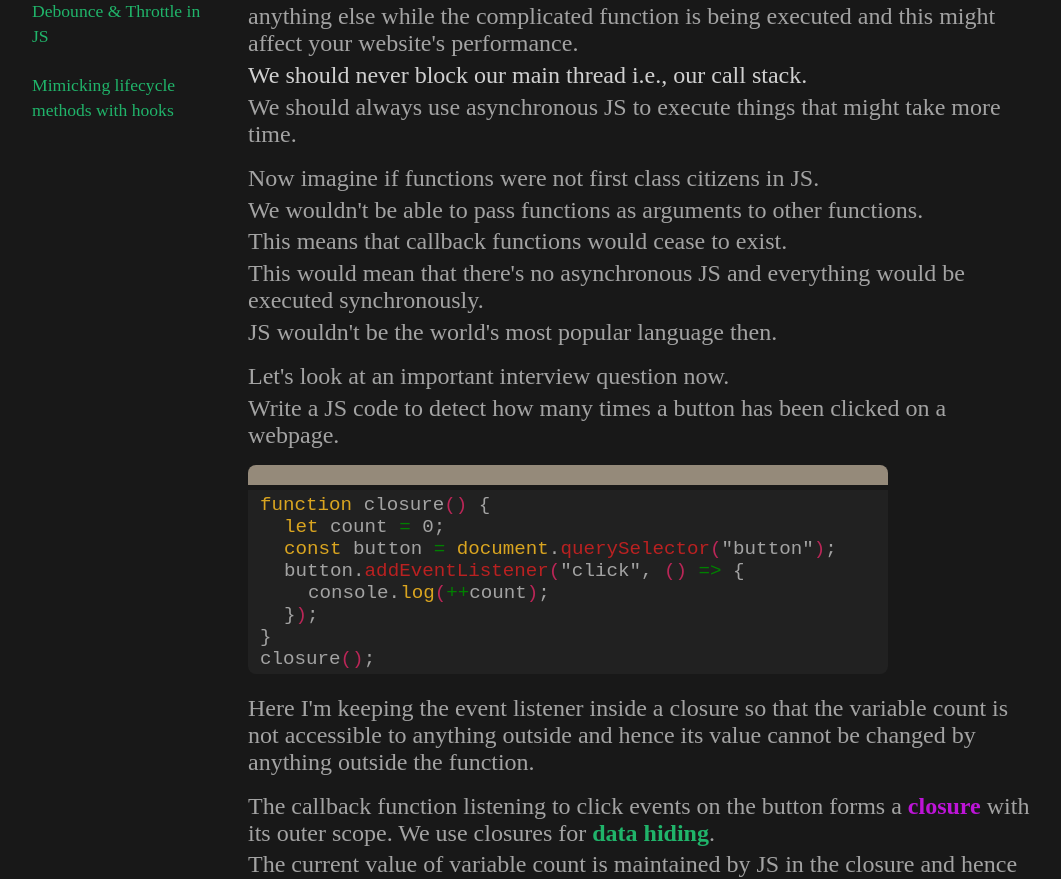
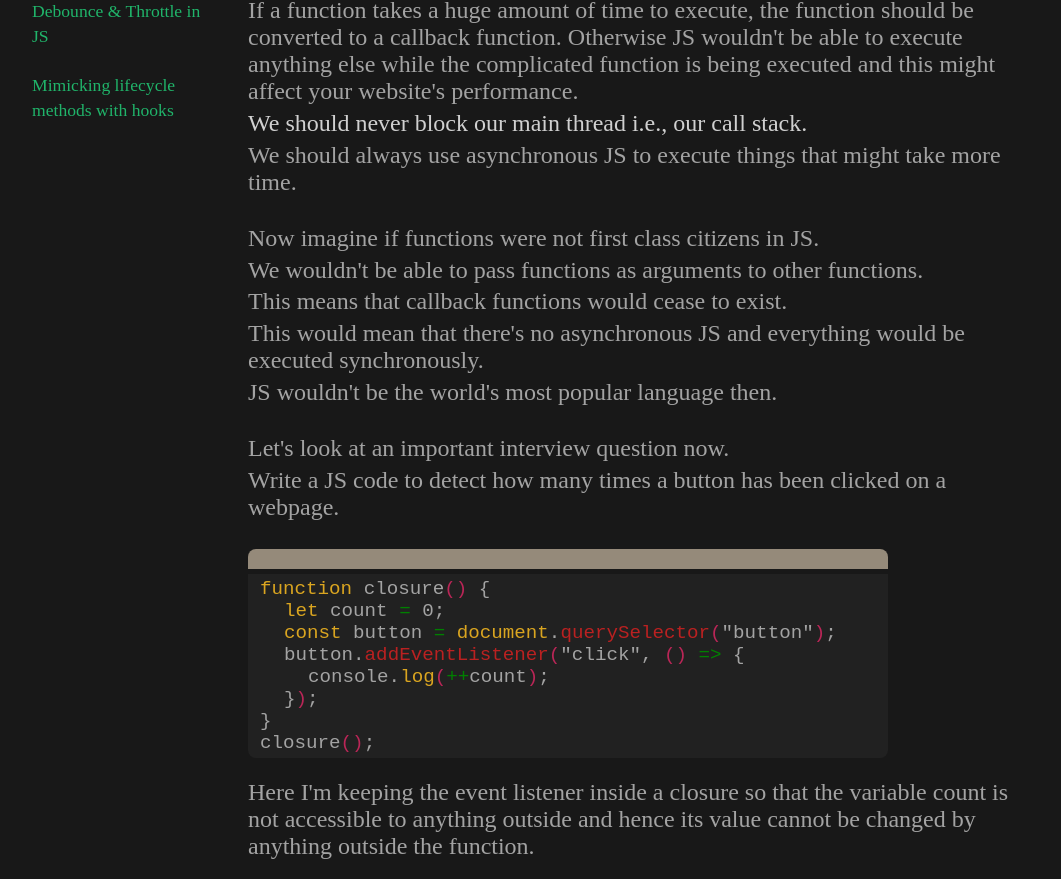
Before and after one commit to SoumyaSagnik/Blogs, a React (Create React App) app: page /js-callback in a window 1280 px wide. Shown: the part 1541-2420 px from the top of the page, without its empty margins (104-1165 px from the left). Built offline with nearby package versions, Linux system fonts and the light colour scheme; a web font is replaced by a local one.

Commit message:
css spacing improvements

```diff
--- a/src/App.css
+++ b/src/App.css
@@ -339,15 +339,15 @@ footer img#mail {
 }
 
 .space-all {
-  margin: .75rem 0;
+  margin: 1.5rem 0;
 }
 
 .space-top {
-  margin-top: .75rem;
+  margin-top: 1.5rem;
 }
 
 .space-bottom {
-  margin-bottom: .75rem;
+  margin-bottom: 1.5rem;
 }
 
 .space-left {
```
